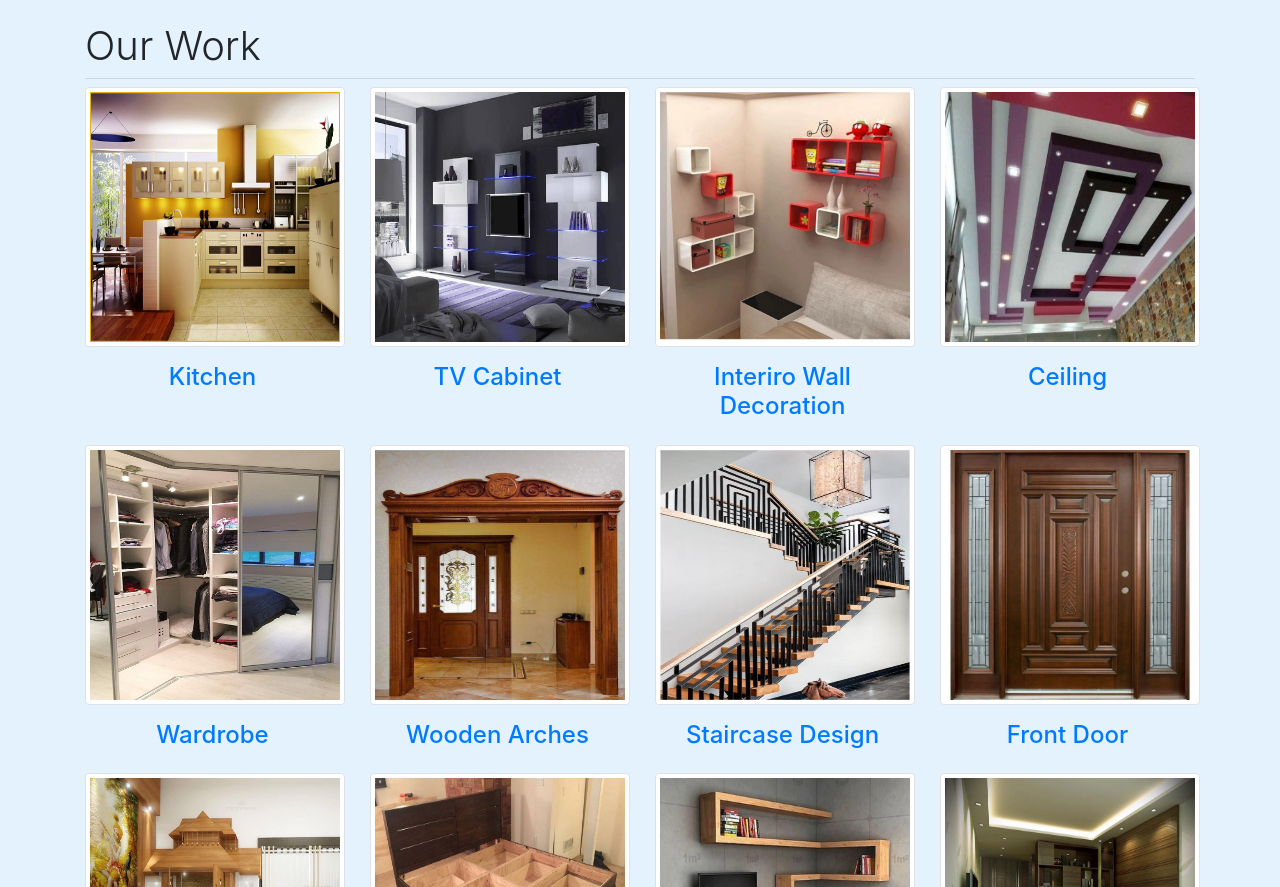
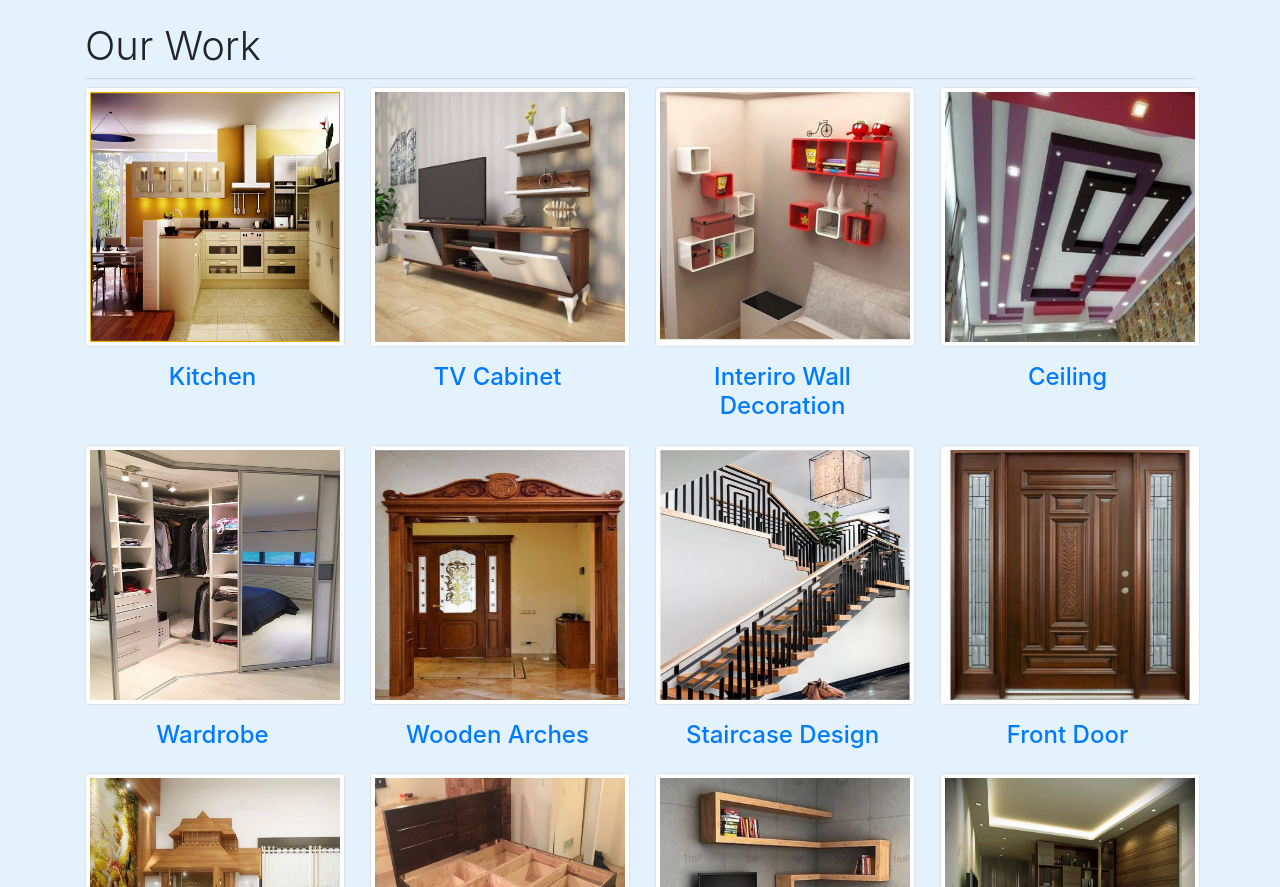
Before and after one commit to Krishnasg/vaanya, a plain HTML site: page index.html in a window 1280 px wide. Shown: the part 854-1741 px from the top of the page. Drawn offline with nearby package versions, Linux system fonts and the light colour scheme.

Commit message:
removed images'

```diff
--- a/index.html
+++ b/index.html
@@ -101,7 +101,7 @@
                 </div>
                 <div class="col-lg-3 col-md-4 col-6">
                     <a data-galler-type="tv_cabinet_designs" href="#" class="d-block mb-4 h-100 gallery-image">
-                        <img class="img-fluid img-thumbnail" src="imgs/Tv_Cabinet_Designs/41.jpg" alt="">
+                        <img class="img-fluid img-thumbnail" src="imgs/Tv_Cabinet_Designs/1.jpg" alt="">
                         <h4 class="text-center my-3">TV Cabinet</h4>
                     </a>
                 </div>
```
Also changed, not shown: imgs/TV_Cabinet_Designs/1.png (deleted), imgs/TV_Cabinet_Designs/2.png (deleted), imgs/TV_Cabinet_Designs/3.jpg (deleted), imgs/TV_Cabinet_Designs/4.jpg (deleted), imgs/TV_Cabinet_Designs/5.png (deleted).
